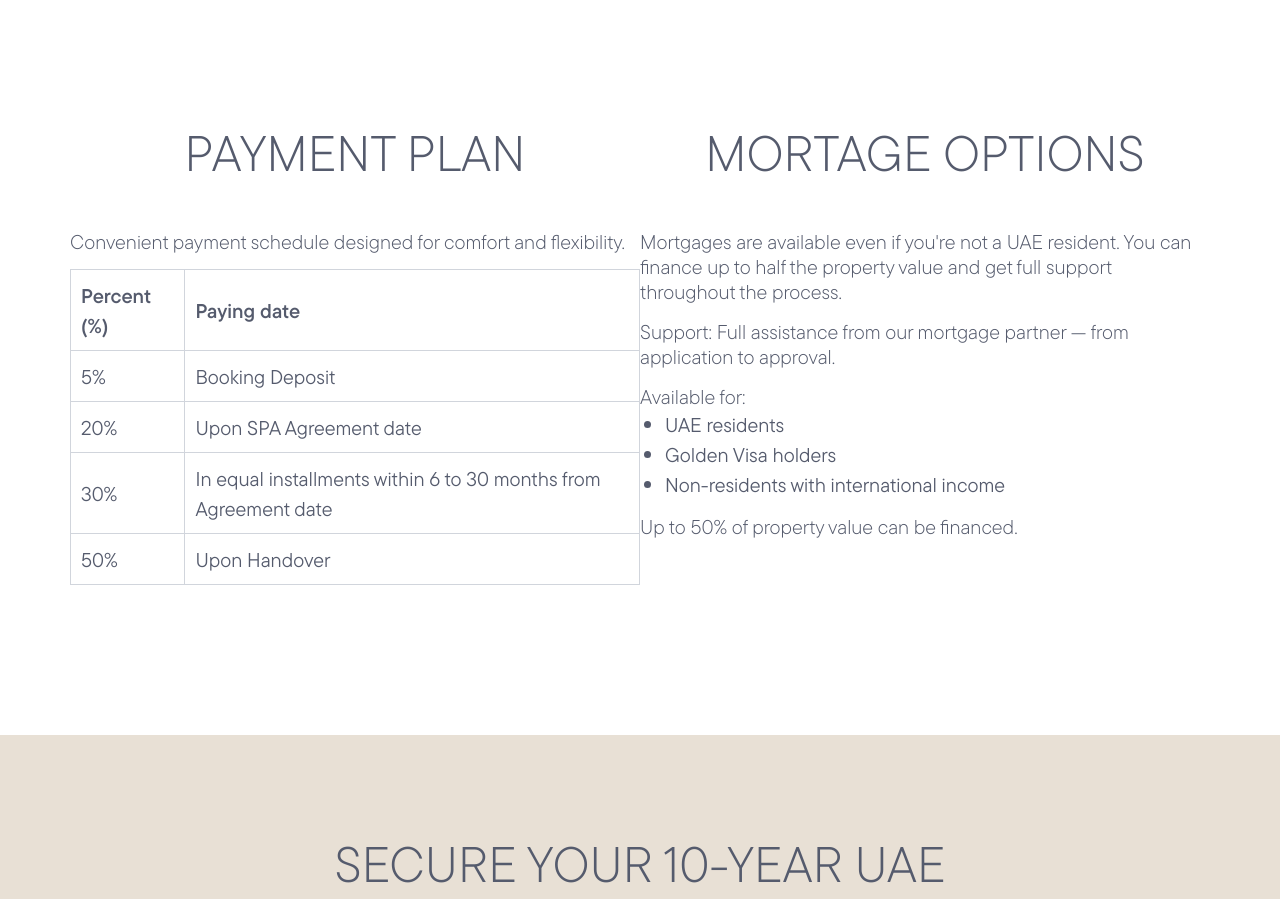
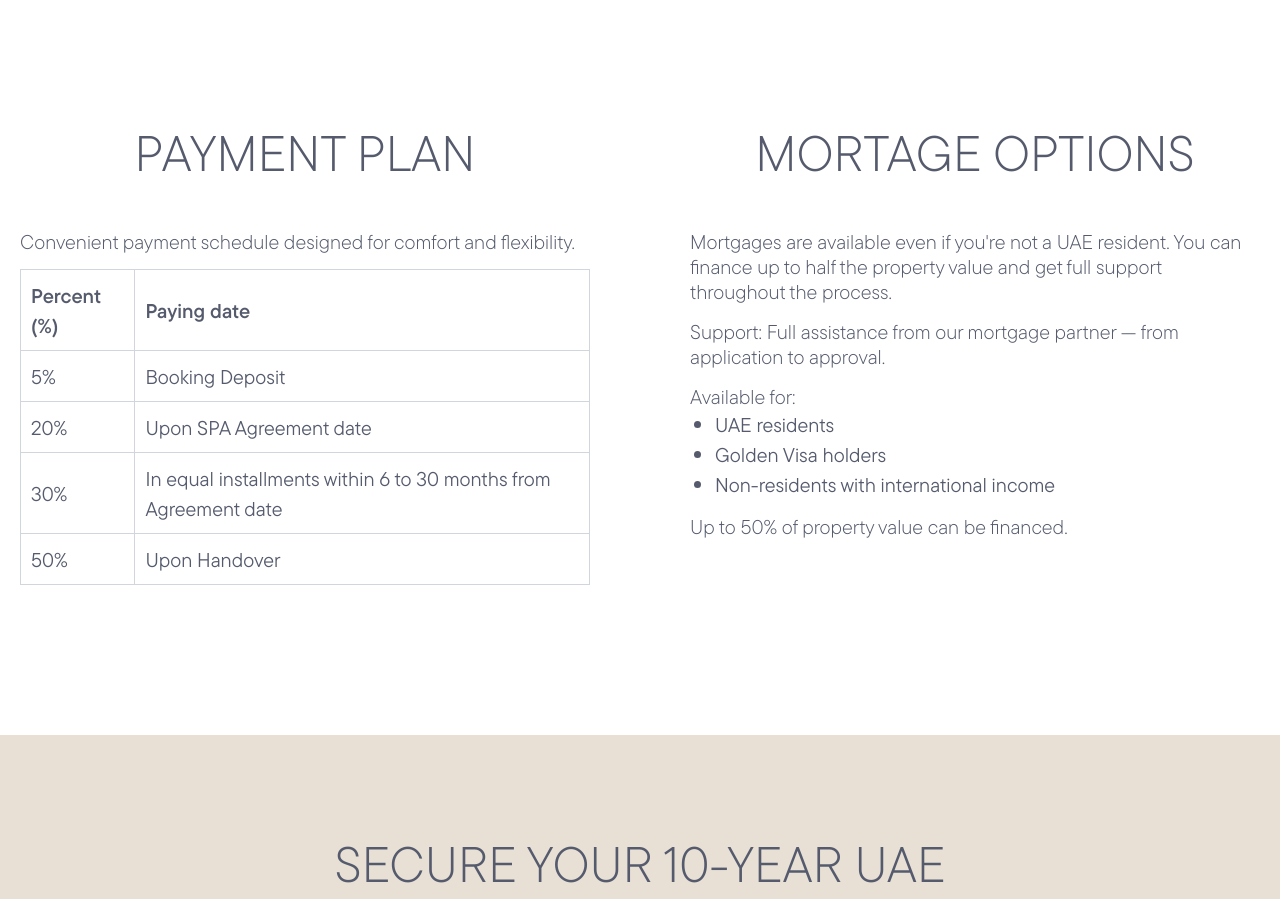
Before and after one commit to vk22/iconic-landing, a Nuxt app: page / in a window 1280 px wide. Shown: the part 3020-3919 px from the top of the page. Built offline with nearby package versions, Linux system fonts and the light colour scheme.

Commit message:
payment plan

```diff
--- a/app/components/Payment.vue
+++ b/app/components/Payment.vue
@@ -8,7 +8,7 @@
     }"
   >
     <div class="flex flex-col md:flex-row">
-      <div class="basis-1/2 pl-0 md:pl-10">
+      <div class="basis-1/2 pl-0 md:pr-10">
         <div class="mb-10">
           <h3 class="text-[2.5rem] mb-10 uppercase text-center">
             Payment Plan
@@ -33,7 +33,7 @@
           </table>
         </div>
       </div>
-      <div class="basis-1/2 pr-0 md:pr-10 mb-10 md:mb-0">
+      <div class="basis-1/2 pr-0 md:pl-10 mb-10 md:mb-0">
         <div class="">
           <h3 class="text-[2.5rem] mb-10 uppercase text-center">
             Mortage options
```
